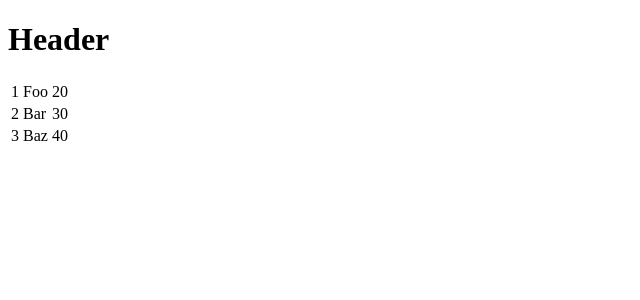
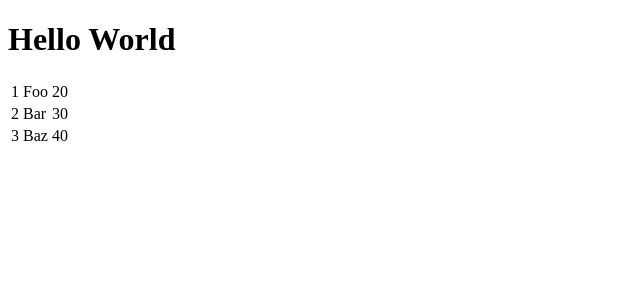
Before and after one commit to aleastChs/react-app, a React app: page / in a window 1280 px wide. Shown: the top 300 px of the page, without its empty margins (0-640 px from the left). Built offline with nearby package versions, Linux system fonts and the light colour scheme; the HTML template or start-up script is replaced by a standard one.

Commit message:
Setting Header-text through props

```diff
--- a/src/App.jsx
+++ b/src/App.jsx
@@ -1,5 +1,5 @@
 import React, { Component } from 'react';
-import Header from './Header.jsx';
+import Header from './header.js';
 import TableRow from './TableRow.jsx';
 
 class App extends Component {
@@ -29,7 +29,7 @@ class App extends Component {
     render() {
         return (
             <div>
-                <Header/>
+                <Header text='Hello World'/>
                 <table>
                     <tbody>
                         {this.state.data.map((person, i) => <TableRow key = {i} data = {person} />)}
--- a/src/TableRow.jsx
+++ b/src/TableRow.jsx
@@ -1,4 +1,6 @@
 import React from 'react';
+
+
 
 class TableRow extends React.Component {
     render() {
--- a/src/Header.jsx
+++ b/src/header.js
@@ -1,10 +1,11 @@
 import React from 'react';
 
+/**/
 class Header extends React.Component {
     render() {
         return (
             <div>
-                <h1>Header</h1>
+                <h1>{this.props.text}</h1>
             </div>
         );
     }
```
